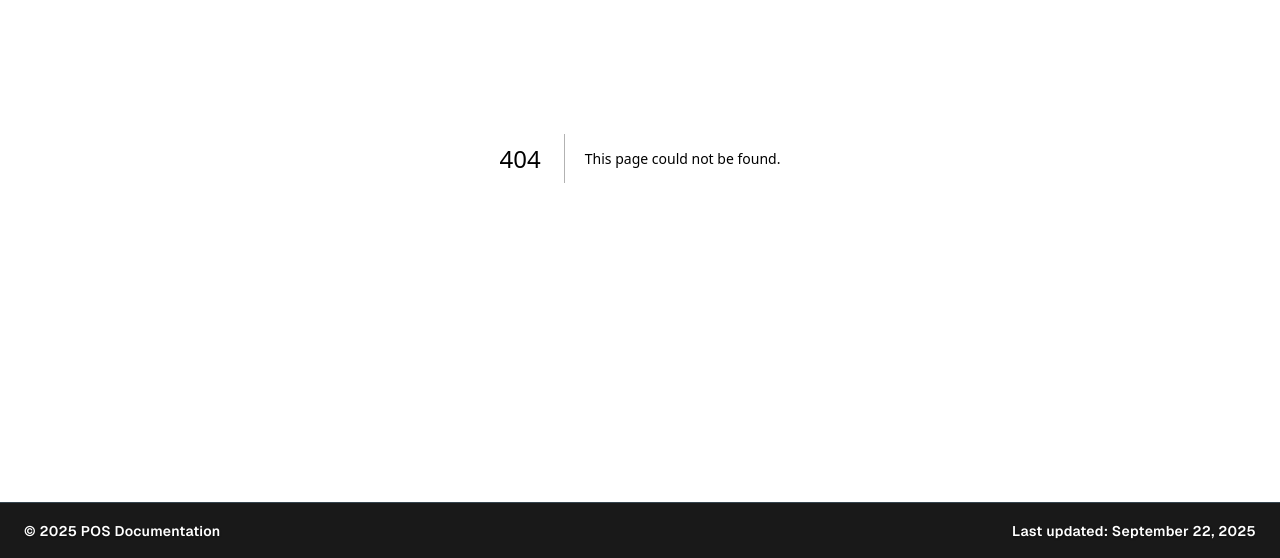
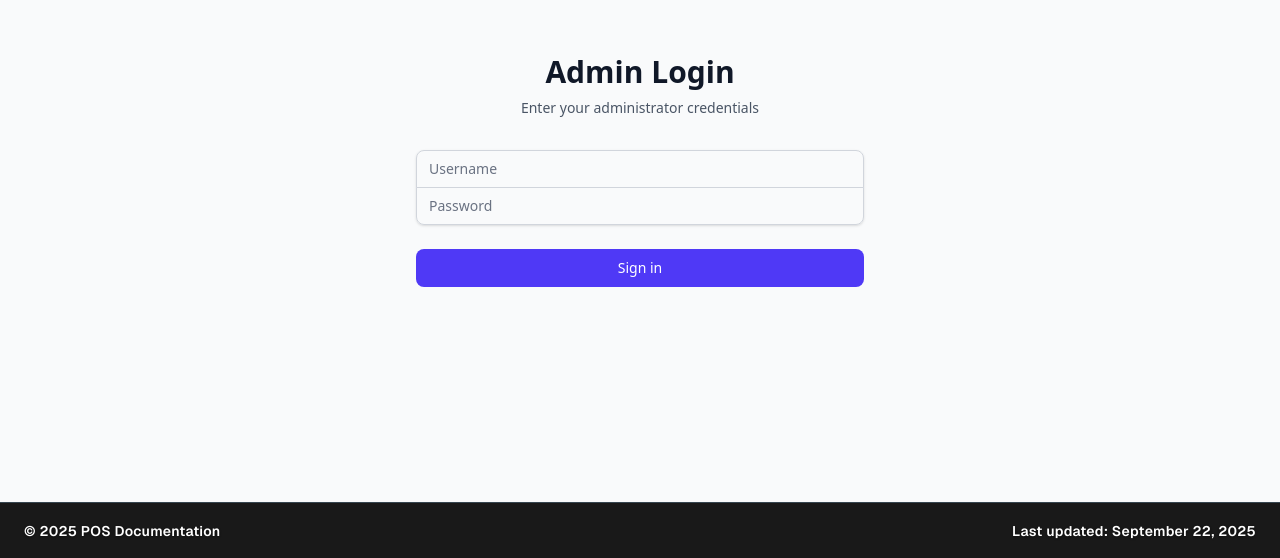
Before and after one commit to amhar-hckr/POS_Documentation, a Next.js app: page /login in a window 1280 px wide. Before the commit this address had no page. Shown: the part 242-800 px from the top of the page. Built offline with nearby package versions, Linux system fonts and the light colour scheme.

Commit message:
Implement authentication with NextAuth and update installation instructions

```diff
--- /dev/null
+++ b/app/api/auth/[...nextauth]/route.ts
@@ -0,0 +1,63 @@
+import NextAuth, { NextAuthOptions } from 'next-auth';
+import CredentialsProvider from 'next-auth/providers/credentials';
+
+export const authOptions: NextAuthOptions = {
+  providers: [
+    CredentialsProvider({
+      name: 'credentials',
+      credentials: {
+        username: { label: 'Username', type: 'text' },
+        password: { label: 'Password', type: 'password' },
+      },
+      async authorize(credentials) {
+        if (!credentials?.username || !credentials?.password) {
+          return null;
+        }
+
+        // Hardcoded admin credentials
+        if (credentials.username === 'admin' && credentials.password === 'Nlm@pos') {
+          return {
+            id: 'admin',
+            name: 'Administrator',
+            email: 'admin@pos.local',
+            role: 'admin',
+          };
+        }
+
+        return null;
+      },
+    }),
+  ],
+  session: {
+    strategy: 'jwt' as const,
+    maxAge: 30 * 24 * 60 * 60, // 30 days
+  },
+  jwt: {
+    maxAge: 30 * 24 * 60 * 60, // 30 days
+  },
+  pages: {
+    signIn: '/login',
+  },
+  callbacks: {
+    // eslint-disable-next-line @typescript-eslint/no-explicit-any
+    async jwt({ token, user }: { token: any; user: any }) {
+      if (user) {
+        token.role = user.role;
+      }
+      return token;
+    },
+    // eslint-disable-next-line @typescript-eslint/no-explicit-any
+    async session({ session, token }: { session: any; token: any }) {
+      if (token) {
+        session.user.id = token.sub;
+        session.user.role = token.role;
+      }
+      return session;
+    },
+  },
+  secret: process.env.NEXTAUTH_SECRET,
+};
+
+const handler = NextAuth(authOptions);
+
+export { handler as GET, handler as POST };
--- a/app/api/installation-reports/route.ts
+++ b/app/api/installation-reports/route.ts
@@ -1,9 +1,16 @@
 import { NextRequest, NextResponse } from 'next/server';
+import { getServerSession } from 'next-auth';
+import { authOptions } from '../auth/[...nextauth]/route';
 import dbConnect from '@/lib/mongodb';
 import InstallationReport from '@/lib/models/InstallationReport';
 
 export async function GET(request: NextRequest) {
   try {
+    const session = await getServerSession(authOptions);
+    if (!session) {
+      return NextResponse.json({ error: 'Unauthorized' }, { status: 401 });
+    }
+
     await dbConnect();
 
     const { searchParams } = new URL(request.url);
@@ -48,6 +55,11 @@ export async function GET(request: NextRequest) {
 
 export async function POST(request: NextRequest) {
   try {
+    const session = await getServerSession(authOptions);
+    if (!session) {
+      return NextResponse.json({ error: 'Unauthorized' }, { status: 401 });
+    }
+
     await dbConnect();
 
     const body = await request.json();
--- a/app/api/installation-reports/users/route.ts
+++ b/app/api/installation-reports/users/route.ts
@@ -1,9 +1,16 @@
 import { NextResponse } from 'next/server';
+import { getServerSession } from 'next-auth';
+import { authOptions } from '../../auth/[...nextauth]/route';
 import dbConnect from '@/lib/mongodb';
 import InstallationReport from '@/lib/models/InstallationReport';
 
 export async function GET() {
   try {
+    const session = await getServerSession(authOptions);
+    if (!session) {
+      return NextResponse.json({ error: 'Unauthorized' }, { status: 401 });
+    }
+
     await dbConnect();
 
     // Get unique configuredBy values, filter out empty/undefined values
--- a/app/installation/page.tsx
+++ b/app/installation/page.tsx
@@ -15,7 +15,7 @@ const locationOptions = [
 ];
 
 const steps = [
-  { id: "os", title: "Install OS", details: ["Windows 10 LTSC"] },
+  { id: "os", title: "Install OS", details: ["Windows 11 LTSC"] },
   { id: "admin", title: "Enable Admin User", details: ["Set a secure password"] },
   { id: "cashier", title: "Create Cashier User", details: ["Set a password for cashier account"] },
   { id: "activation", title: "Activate Windows OS", details: ["Perform Windows Update"] },
@@ -31,13 +31,35 @@ const steps = [
       "WinRAR",
       "OPOS Printer Software",
       "POS for .NET 1.14",
-      "SQL Server Express (2019)",
+      "SQL Server Express (2022) - SELECT CUSTOM ==> new == accept    ",
       "SQL Server Management Studio (SSMS)",
+      "ANYDESK",
+      "Chrome Browser",
+      "Crystal Reports",
     ],
   },
+
   { id: "folders", title: "Create Folder Structure", details: ["`D:\\Sarasa\\Data`"] },
-  { id: "pipes", title: "Enable Named Pipes", details: ["Use SQL Server Configuration Manager"] },
-  { id: "openrowset", title: "Execute OPENROWSET Query", details: ["Login and run the required script"] },
+  { id: "pipes", title: "Enable Named Pipes ",
+    details: [
+      "Search SQL",
+      "SQL Server Configuration Manager ==> run as administrator",
+      "in SQL Server Network Configuration, double click protocols for SQLEXPRESS",
+      "on the protocols name Enable",
+      "Named Pipes and TCP/IP for the SQL instance",
+    ]
+  },
+
+
+  { id: "openrowset", title: "Execute OPENROWSET Query",
+    details: [
+      "Methods to enable OPENROWSET:",
+      "1. Using SQL Server Management Studio (SSMS)",
+      "2. Using T-SQL",
+      "Login and run the required script",
+
+    ]
+  },
   { id: "db", title: "Restore Relevant Database" },
   { id: "rename", title: "Rename Computer", details: ["Example: `SPOS1`"] },
   {
--- a/app/layout.tsx
+++ b/app/layout.tsx
@@ -1,6 +1,7 @@
 import type { Metadata } from "next";
 import { Geist, Geist_Mono } from "next/font/google";
 import "./globals.css";
+import { Providers } from "@/components/providers";
 
 const geistSans = Geist({
   variable: "--font-geist-sans",
@@ -25,6 +26,7 @@ export default function RootLayout({
       <body
         className={`${geistSans.variable} ${geistMono.variable} antialiased min-h-screen bg-black text-white`}
       >
+        <Providers>
           <div className="min-h-screen flex flex-col">
             <main className="flex-grow">{children}</main>
             <footer className="fixed bottom-0 left-0 right-0 z-50 bg-background/90 backdrop-blur-sm border-t border-border h-14 flex items-center px-2 sm:px-4 md:px-6">
@@ -38,6 +40,7 @@ export default function RootLayout({
               </div>
             </footer>
           </div>
+        </Providers>
       </body>
     </html>
   );
--- /dev/null
+++ b/app/login/page.tsx
@@ -0,0 +1,106 @@
+'use client';
+
+import { useState } from 'react';
+import { signIn, getSession } from 'next-auth/react';
+import { useRouter } from 'next/navigation';
+
+export default function LoginPage() {
+  const [username, setUsername] = useState('');
+  const [password, setPassword] = useState('');
+  const [error, setError] = useState('');
+  const [loading, setLoading] = useState(false);
+  const router = useRouter();
+
+  const handleSubmit = async (e: React.FormEvent) => {
+    e.preventDefault();
+    setLoading(true);
+    setError('');
+
+    try {
+      const result = await signIn('credentials', {
+        username,
+        password,
+        redirect: false,
+      });
+
+      if (result?.error) {
+        setError('Invalid username or password');
+      } else {
+        // Check session and redirect
+        const session = await getSession();
+        if (session) {
+          router.push('/');
+        }
+      }
+    } catch {
+      setError('An error occurred. Please try again.');
+    } finally {
+      setLoading(false);
+    }
+  };
+
+  return (
+    <div className="min-h-screen flex items-center justify-center bg-gray-50 dark:bg-gray-900 py-12 px-4 sm:px-6 lg:px-8">
+      <div className="max-w-md w-full space-y-8">
+        <div>
+          <h2 className="mt-6 text-center text-3xl font-extrabold text-gray-900 dark:text-white">
+            Admin Login
+          </h2>
+          <p className="mt-2 text-center text-sm text-gray-600 dark:text-gray-400">
+            Enter your administrator credentials
+          </p>
+        </div>
+        <form className="mt-8 space-y-6" onSubmit={handleSubmit}>
+          <div className="rounded-md shadow-sm -space-y-px">
+            <div>
+              <label htmlFor="username" className="sr-only">
+                Username
+              </label>
+              <input
+                id="username"
+                name="username"
+                type="text"
+                autoComplete="username"
+                required
+                className="appearance-none rounded-none relative block w-full px-3 py-2 border border-gray-300 placeholder-gray-500 text-gray-900 rounded-t-md focus:outline-none focus:ring-indigo-500 focus:border-indigo-500 focus:z-10 sm:text-sm dark:bg-gray-800 dark:border-gray-600 dark:text-white"
+                placeholder="Username"
+                value={username}
+                onChange={(e) => setUsername(e.target.value)}
+              />
+            </div>
+            <div>
+              <label htmlFor="password" className="sr-only">
+                Password
+              </label>
+              <input
+                id="password"
+                name="password"
+                type="password"
+                autoComplete="current-password"
+                required
+                className="appearance-none rounded-none relative block w-full px-3 py-2 border border-gray-300 placeholder-gray-500 text-gray-900 rounded-b-md focus:outline-none focus:ring-indigo-500 focus:border-indigo-500 focus:z-10 sm:text-sm dark:bg-gray-800 dark:border-gray-600 dark:text-white"
+                placeholder="Password"
+                value={password}
+                onChange={(e) => setPassword(e.target.value)}
+              />
+            </div>
+          </div>
+
+          {error && (
+            <div className="text-red-600 text-sm text-center">{error}</div>
+          )}
+
+          <div>
+            <button
+              type="submit"
+              disabled={loading}
+              className="group relative w-full flex justify-center py-2 px-4 border border-transparent text-sm font-medium rounded-md text-white bg-indigo-600 hover:bg-indigo-700 focus:outline-none focus:ring-2 focus:ring-offset-2 focus:ring-indigo-500 disabled:opacity-50 disabled:cursor-not-allowed"
+            >
+              {loading ? 'Signing in...' : 'Sign in'}
+            </button>
+          </div>
+        </form>
+      </div>
+    </div>
+  );
+}
--- a/app/page.tsx
+++ b/app/page.tsx
@@ -4,10 +4,28 @@ import { motion } from "framer-motion";
 import { Card, CardHeader, CardTitle, CardContent } from "../components/ui/card";
 import { useRouter } from "next/navigation";
 import { DocumentationLayout } from "../components/layout/documentation-layout";
+import { useSession, signOut } from "next-auth/react";
 
 export default function POSDocumentation() {
   const router = useRouter();
+  const { data: session, status } = useSession();
 
+  if (status === 'loading') {
+    return (
+      <div className="min-h-screen flex items-center justify-center">
+        <div className="text-white">Loading...</div>
+      </div>
+    );
+  }
+
+  if (!session) {
+    router.push('/login');
+    return (
+      <div className="min-h-screen flex items-center justify-center">
+        <div className="text-white">Redirecting to login...</div>
+      </div>
+    );
+  }
 
   const sections = [
     {
@@ -33,6 +51,20 @@ export default function POSDocumentation() {
   return (
     <DocumentationLayout>
       <div className="max-w-7xl mx-auto px-4 sm:px-6 lg:px-8">
+        {/* Header with user info and logout */}
+        <div className="flex justify-between items-center mb-8">
+          <div>
+            <h1 className="text-3xl font-bold text-white">Welcome, {session.user?.name}</h1>
+            <p className="text-gray-400">POS Documentation Dashboard</p>
+          </div>
+          <button
+            onClick={() => signOut()}
+            className="px-4 py-2 bg-red-600 text-white rounded hover:bg-red-700 transition-colors"
+          >
+            Logout
+          </button>
+        </div>
+
         {/* Main content: Always show dashboard */}
         <main>
           <div className="grid grid-cols-1 sm:grid-cols-2 lg:grid-cols-3 gap-8 mb-16">
--- /dev/null
+++ b/components/providers.tsx
@@ -0,0 +1,7 @@
+'use client';
+
+import { SessionProvider } from 'next-auth/react';
+
+export function Providers({ children }: { children: React.ReactNode }) {
+  return <SessionProvider>{children}</SessionProvider>;
+}
--- /dev/null
+++ b/middleware.ts
@@ -0,0 +1,21 @@
+import { withAuth } from 'next-auth/middleware';
+
+export default withAuth(
+  function middleware() {
+    // Add any additional middleware logic here
+  },
+  {
+    callbacks: {
+      authorized: ({ token }) => !!token,
+    },
+  }
+);
+
+export const config = {
+  matcher: [
+    '/installation/:path*',
+    '/reports/:path*',
+    '/functional/:path*',
+    '/security/:path*',
+  ],
+};
--- a/package.json
+++ b/package.json
@@ -17,6 +17,7 @@
     "mongodb": "^6.20.0",
     "mongoose": "^8.19.1",
     "next": "15.5.3",
+    "next-auth": "^4.24.11",
     "react": "19.1.0",
     "react-dom": "19.1.0",
     "react-markdown": "^10.1.0",
```
Also changed, not shown: 1 other file (tests, documents, lock files or other folders). Lines whose indentation alone changed are shown as unchanged.
